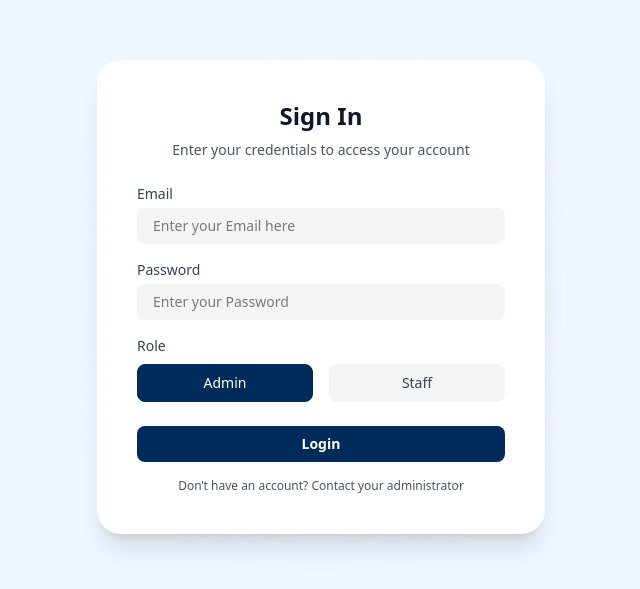
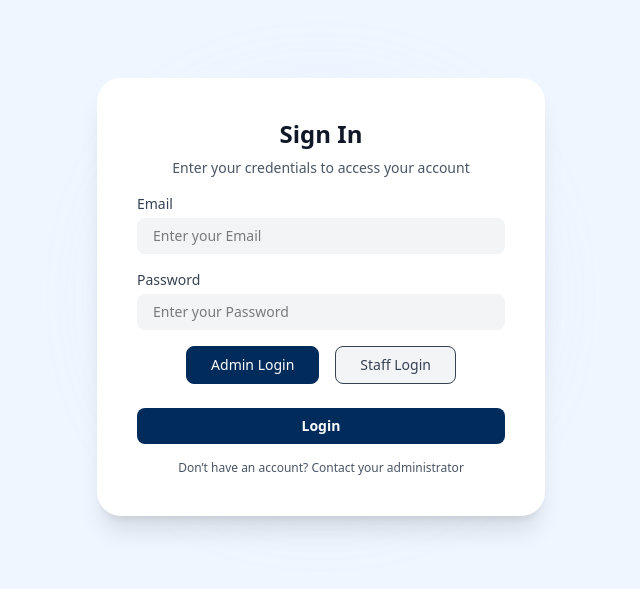
Before and after one commit to Karn2412/scholarcred-erm, a React (Vite) app: page /login in a window 1280 px wide. Shown: the part 103-692 px from the top of the page, without its empty margins (319-959 px from the left). Built offline with nearby package versions, Linux system fonts and the light colour scheme.

Commit message:
pay runs

```diff
--- a/src/pages/login/Login.tsx
+++ b/src/pages/login/Login.tsx
@@ -1,71 +1,80 @@
-import React, { useState } from 'react'
-import { supabase } from '../../supabaseClient'
-import { useNavigate } from 'react-router-dom'
-import { useUser } from '../../context/UserContext';
+import React, { useState } from "react";
+import { supabase } from "../../supabaseClient";
+import { useNavigate } from "react-router-dom";
+import { useUser } from "../../context/UserContext";
 
 const LoginPage: React.FC = () => {
-  const [email, setEmail] = useState('')
-  const [password, setPassword] = useState('')
-  const [role, setRole] = useState('Admin')
-  const [error, setError] = useState('')
-  const navigate = useNavigate()
+  const [email, setEmail] = useState("");
+  const [password, setPassword] = useState("");
+  const [roleType, setRoleType] = useState<"admin" | "staff">("admin"); // ✅ Role toggle
+  const [error, setError] = useState("");
+  const navigate = useNavigate();
   const { setUserData } = useUser();
 
   const handleLogin = async () => {
-  setError('');
+    setError("");
 
     const { data, error: authError } = await supabase.auth.signInWithPassword({
       email,
-    password
+      password,
     });
 
     if (authError) {
       setError(authError.message);
-    console.log('Login error:', authError);
       return;
     }
 
     const userId = data.user.id;
-  console.log('Signed in user:', data.user);
 
-  if (role === 'Admin') {
-    const { data: adminData, error: adminError } = await supabase
-      .from('admins')
-      .select('*')
-      .eq('id', userId)
+    // ✅ Check if user exists in users table
+    const { data: userRecord, error: userError } = await supabase
+      .from("users")
+      .select("*")
+      .eq("id", userId)
       .single();
 
-    if (adminError || !adminData) {
-      setError('You are not registered as Admin');
+    if (userError || !userRecord) {
+      setError("You are not registered as a user.");
       return;
     }
 
-    setUserData(adminData); // Save admin data to context
-    navigate('/dashboard');
-  }
-
-  if (role === 'Staff') {
-    const { data: userData, error: userError } = await supabase
-      .from('users')
-      .select('*')
-      .eq('id', userId)
+    // ✅ Get role from user_roles + roles
+    const { data: roleData, error: roleError } = await supabase
+      .from("user_roles")
+      .select("id, company_id, roles(role)")
+      .eq("id", userId)
       .single();
 
-    if (userError || !userData) {
-      setError('You are not registered as Staff');
+    if (roleError || !roleData) {
+      setError("Role not assigned. Contact admin.");
       return;
     }
 
-    setUserData(userData); // Save staff data to context
-    navigate('/staff/dashboard');
+    const actualRole = roleData.roles?.role;
+
+    // ✅ Check if selected role matches actual role
+    if (roleType === "admin" && actualRole !== "admin") {
+      setError("You are not an Admin.");
+      return;
     }
-};
+    if (roleType === "staff" && actualRole === "admin") {
+      setError("You cannot log in as Staff.");
+      return;
+    }
 
+    // ✅ Save user data
+    setUserData({
+      ...userRecord,
+      role: actualRole,
+      company_id: roleData.company_id,
+    });
 
-
-
-  const handleRoleSelect = (selectedRole: string) => {
-    setRole(selectedRole);
+    // ✅ Redirect based on roleType
+    if (roleType === "admin") {
+      navigate("/dashboard");
+    } else {
+      navigate("/staff/dashboard");
+    }
   };
 
   return (
@@ -76,25 +85,32 @@ const handleLogin = async () => {
       {/* Login Card */}
       <div className="bg-white rounded-3xl shadow-xl px-10 py-10 z-10 w-full max-w-md text-center">
         <h2 className="text-2xl font-semibold text-gray-900 mb-2">Sign In</h2>
-        <p className="text-sm text-gray-600 mb-6">
+        <p className="text-sm text-gray-600 mb-4">
           Enter your credentials to access your account
         </p>
 
+
+
+
         {/* Email Input */}
         <div className="mb-4 text-left">
-          <label className="block text-sm font-medium text-gray-700 mb-1">Email</label>
+          <label className="block text-sm font-medium text-gray-700 mb-1">
+            Email
+          </label>
           <input
             type="email"
             value={email}
             onChange={(e) => setEmail(e.target.value)}
-  placeholder="Enter your Email here"
+            placeholder="Enter your Email"
             className="w-full px-4 py-2 rounded-lg bg-gray-100 text-sm outline-none"
           />
         </div>
 
         {/* Password Input */}
         <div className="mb-4 text-left">
-          <label className="block text-sm font-medium text-gray-700 mb-1">Password</label>
+          <label className="block text-sm font-medium text-gray-700 mb-1">
+            Password
+          </label>
           <input
             type="password"
             value={password}
@@ -104,27 +120,23 @@ const handleLogin = async () => {
           />
         </div>
 
-        {/* Role Toggle (Admin & Staff only) */}
-       <div className="mb-6 text-left">
-  <label className="block text-sm font-medium text-gray-700 mb-2">Role</label>
-  <div className="flex gap-4">
-    {['Admin', 'Staff'].map((r) => (
+        {/* Role Selection */}
+
+                <div className="flex justify-center gap-4 mb-6">
+          {["admin", "staff"].map((r) => (
             <button
               key={r}
-        onClick={() => handleRoleSelect(r)}
-        className={`w-1/2 px-6 py-2 rounded-lg text-sm font-medium border transition-all duration-200
-          ${
-            role === r
-              ? 'bg-[#002B5B] text-white border-[#002B5B]'
-              : 'bg-gray-100 text-gray-700 hover:bg-gray-200 border-transparent'
+              onClick={() => setRoleType(r as "admin" | "staff")}
+              className={`px-6 py-2 rounded-lg text-sm font-medium border transition-all duration-200 ${
+                roleType === r
+                  ? "bg-[#002B5B] text-white border-[#002B5B]"
+                  : "bg-gray-100 text-gray-700 hover:bg-gray-200"
               }`}
             >
-        {r}
+              {r === "admin" ? "Admin Login" : "Staff Login"}
             </button>
           ))}
         </div>
-</div>
-
 
         {/* Login Button */}
         <button
@@ -134,7 +146,10 @@ const handleLogin = async () => {
           Login
         </button>
 
-        {/* Footer */}
+        {error && (
+          <p className="text-red-500 text-sm mt-3 text-center">{error}</p>
+        )}
+
         <p className="text-xs text-gray-600 mt-4">
           Don’t have an account? Contact your administrator
         </p>
--- a/src/supabaseClient.ts
+++ b/src/supabaseClient.ts
@@ -1,7 +1,7 @@
 // src/lib/supabaseClient.ts
 import { createClient } from '@supabase/supabase-js'
 
-const supabaseUrl = 'https://weomenwupoiizjjmrvjw.supabase.co'
-const supabaseAnonKey = 'eyJhbGciOiJIUzI1NiIsInR5cCI6IkpXVCJ9.eyJpc3MiOiJzdXBhYmFzZSIsInJlZiI6Indlb21lbnd1cG9paXpqam1ydmp3Iiwicm9sZSI6ImFub24iLCJpYXQiOjE3NTIxMjE3ODAsImV4cCI6MjA2NzY5Nzc4MH0.GKNN-Jby3eHdJ9NVAt2xfRKImWJlrhnOHMvlZHnzoHc'
+const supabaseUrl = 'https://xdcbcvvlbyizxhrbramv.supabase.co'
+const supabaseAnonKey = 'eyJhbGciOiJIUzI1NiIsInR5cCI6IkpXVCJ9.eyJpc3MiOiJzdXBhYmFzZSIsInJlZiI6InhkY2JjdnZsYnlpenhocmJyYW12Iiwicm9sZSI6ImFub24iLCJpYXQiOjE3NTM3NjA5ODksImV4cCI6MjA2OTMzNjk4OX0.ciNAvlPFboBA9Xe3gztwCiINMBkDuQ03p1Mq16WQe3A'
 
 export const supabase = createClient(supabaseUrl, supabaseAnonKey)
```
Lines whose indentation alone changed are shown as unchanged.
